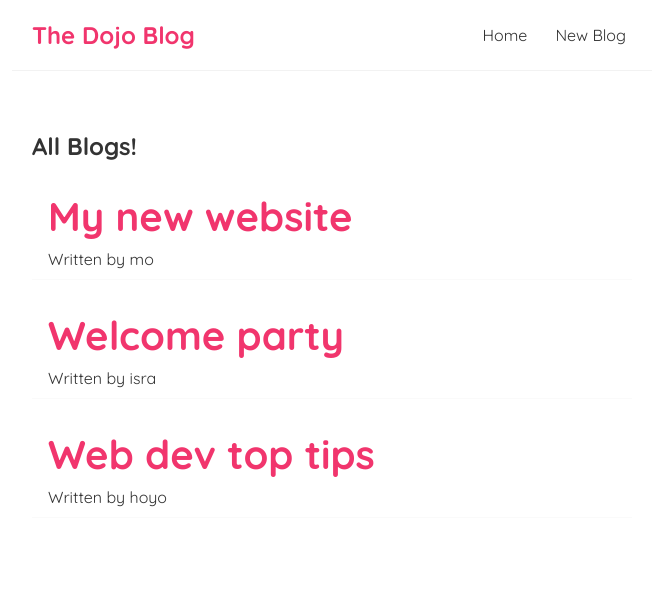
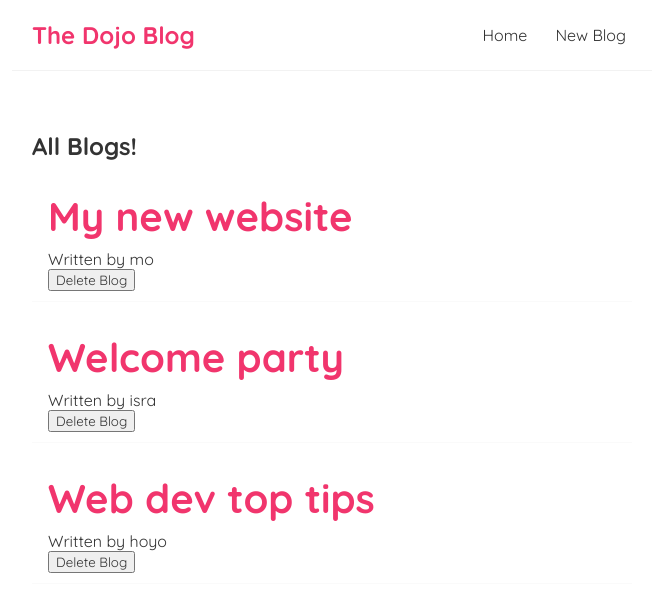
Before and after one commit to mo-codes1/React-Blog, a React (Create React App) app in the folder dojo-blog/: page / in a window 1280 px wide. Shown: the top 612 px of the page, without its empty margins (308-964 px from the left). Built offline with nearby package versions, Linux system fonts and the light colour scheme.

Commit message:
added functionality for deleting a blog

```diff
--- a/dojo-blog/src/Home.js
+++ b/dojo-blog/src/Home.js
@@ -2,15 +2,21 @@ import { useState } from 'react';
 import BlogList from './blogList';
 
 const Home = () => {
+
   const [blogs, setBlogs] = useState([
     { title: 'My new website', body: 'lorem ipsum', author: 'mo', id: 1 },
     { title: 'Welcome party', body: 'lorem ipsum', author: 'isra', id: 2 },
     { title: 'Web dev top tips', body: 'lorem ipsum', author: 'hoyo', id: 3 }
   ]);
 
+  const handleDelete = (id) => {
+    const newBlogs = blogs.filter(blog => blog.id !== id);
+    setBlogs(newBlogs);
+  }
+
   return (
     <div className="home">
-      <BlogList blogs={blogs} title="All Blogs!" />
+      <BlogList blogs={blogs} title="All Blogs!" handleDelete={handleDelete}/>
     </div>
   );
 }
--- a/dojo-blog/src/blogList.js
+++ b/dojo-blog/src/blogList.js
@@ -1,6 +1,4 @@
-const BlogList = (props) => {
-  const blogs = props.blogs;
-  const title = props.title;
+const BlogList = ({ blogs, title, handleDelete }) => {
 
   return (
     <div className="blog-list">
@@ -9,6 +7,7 @@ const BlogList = (props) => {
         <div className="blog-preview" key={blog.id}>
           <h2>{ blog.title } </h2>
           <p>Written by { blog.author } </p>
+          <button onClick={() => handleDelete(blog.id)}> Delete Blog</button>
 
         </div>
       ))}
```
